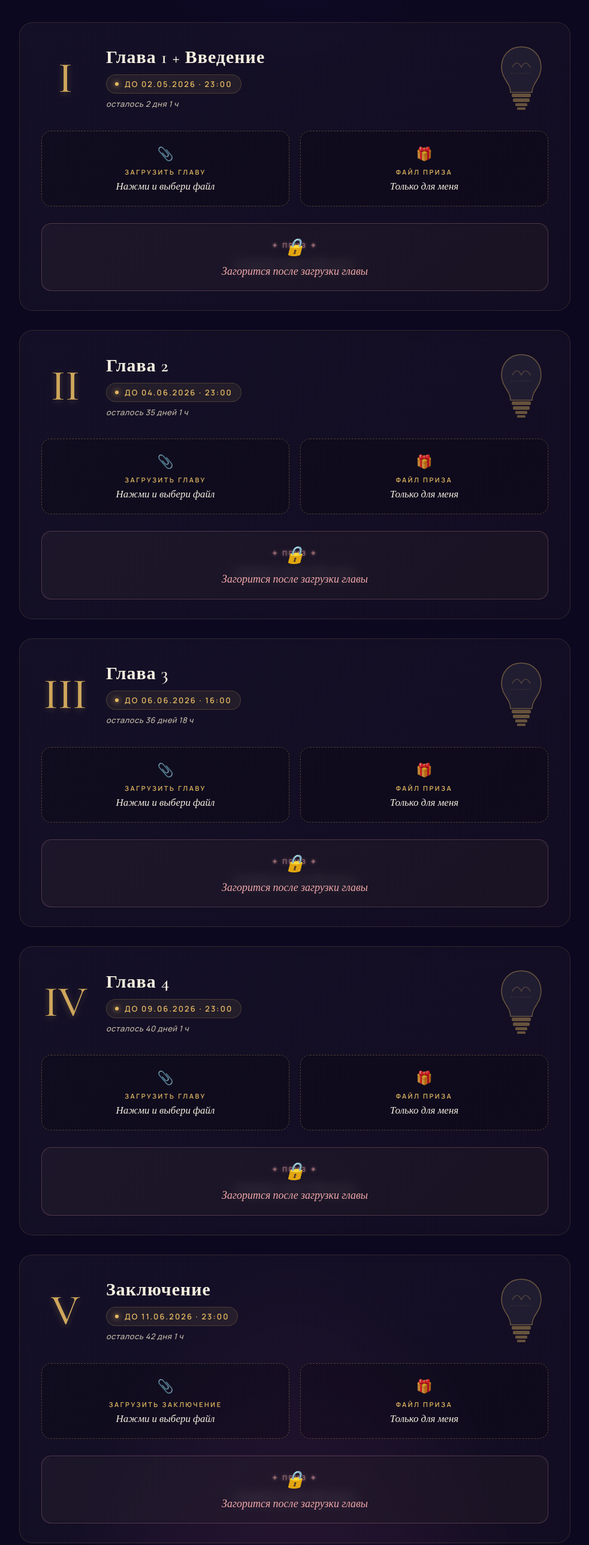
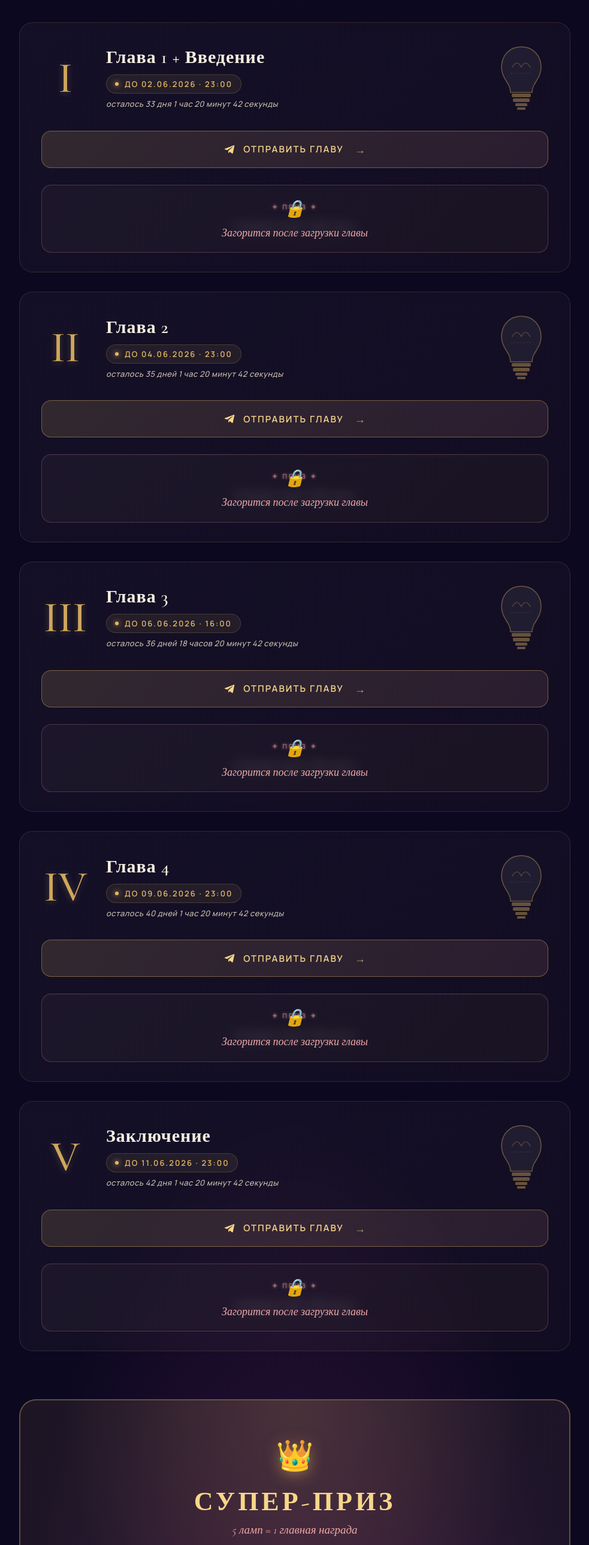
Before and after one commit to apirumoooov/champion, a plain HTML site: page index.html in a window 1280 px wide. Shown: the part 1504-4079 px from the top of the page at 60% size, without its empty margins (148-1131 px from the left). Drawn offline with nearby package versions, Linux system fonts and the light colour scheme.

Commit message:
Add files via upload

```diff
--- a/index.html
+++ b/index.html
@@ -3,6 +3,9 @@
 <head>
 <meta charset="UTF-8">
 <meta name="viewport" content="width=device-width, initial-scale=1.0">
+<meta http-equiv="Cache-Control" content="no-cache, no-store, must-revalidate">
+<meta http-equiv="Pragma" content="no-cache">
+<meta http-equiv="Expires" content="0">
 <title>Диплом Чемпионки</title>
 <link rel="preconnect" href="https://fonts.googleapis.com">
 <link rel="preconnect" href="https://fonts.gstatic.com" crossorigin>
@@ -370,66 +373,69 @@ body::before {
 }
 .lamp.lit + .lamp-hint, .lamp:hover ~ .lamp-hint { opacity: 0; }
 
-/* UPLOADS ====================== */
-.actions {
-  display: grid;
-  grid-template-columns: 1fr 1fr;
-  gap: 18px;
+/* TELEGRAM CTA ====================== */
+.send-cta {
+  display: flex;
+  align-items: center;
+  justify-content: center;
+  gap: 12px;
   margin-top: 28px;
-}
-
-.upload-box {
-  border: 1.5px dashed rgba(228,185,98,0.3);
+  padding: 18px 24px;
+  background: linear-gradient(135deg, rgba(228,185,98,0.15), rgba(240,168,168,0.10));
+  border: 1.5px solid rgba(228,185,98,0.4);
   border-radius: 16px;
-  padding: 22px 18px;
-  text-align: center;
-  transition: all 0.35s ease;
+  color: var(--gold-bright);
+  font-family: 'Manrope', sans-serif;
+  font-size: 15px;
+  font-weight: 600;
+  letter-spacing: 2px;
+  text-transform: uppercase;
+  text-decoration: none;
   cursor: pointer;
-  background: rgba(0,0,0,0.18);
+  transition: all 0.35s cubic-bezier(.2,.7,.3,1);
   position: relative;
   overflow: hidden;
 }
-.upload-box:hover {
+.send-cta:hover {
+  background: linear-gradient(135deg, rgba(228,185,98,0.25), rgba(240,168,168,0.18));
   border-color: var(--gold);
-  background: rgba(228,185,98,0.06);
   transform: translateY(-2px);
+  box-shadow: 0 12px 30px rgba(228,185,98,0.2);
 }
-.upload-box input[type="file"] { display: none; }
+.send-cta:active { transform: translateY(0); }
+.send-cta svg {
+  width: 22px;
+  height: 22px;
+  flex-shrink: 0;
+}
+.send-cta-arrow {
+  margin-left: 6px;
+  font-size: 18px;
+  transition: transform 0.3s;
+  opacity: 0.7;
+}
+.send-cta:hover .send-cta-arrow { transform: translateX(4px); opacity: 1; }
 
-.upload-icon {
-  font-size: 22px;
-  color: var(--gold);
-  margin-bottom: 8px;
-  opacity: 0.8;
-}
-.upload-label {
-  font-size: 11px;
-  color: var(--gold);
+.chapter.lit .send-cta { display: none; }
+
+/* статус-бейдж "принято" для зажжённых */
+.received-badge {
+  display: none;
+  align-items: center;
+  justify-content: center;
+  gap: 10px;
+  margin-top: 24px;
+  padding: 12px 18px;
+  background: rgba(228,185,98,0.10);
+  border: 1px solid rgba(228,185,98,0.3);
+  border-radius: 100px;
+  color: var(--gold-bright);
+  font-size: 12px;
+  font-weight: 600;
   letter-spacing: 2.5px;
   text-transform: uppercase;
-  font-weight: 600;
-  margin-bottom: 6px;
 }
-.upload-text {
-  font-family: 'Cormorant Garamond', serif;
-  font-size: 17px;
-  color: var(--cream);
-  font-style: italic;
-}
-.upload-box.uploaded {
-  border-style: solid;
-  border-color: var(--gold);
-  background: linear-gradient(135deg, rgba(228,185,98,0.12), rgba(240,168,168,0.08));
-}
-.upload-box.uploaded .upload-text {
-  color: var(--gold-bright);
-  font-style: normal;
-  font-weight: 500;
-  font-family: 'Manrope', sans-serif;
-  font-size: 13px;
-  word-break: break-word;
-}
-.upload-box.uploaded .upload-icon::before { content: '✓'; }
+.chapter.lit .received-badge { display: inline-flex; }
 
 /* PRIZE ====================== */
 .prize-section {
@@ -447,7 +453,7 @@ body::before {
   transition: all 0.6s ease;
   overflow: hidden;
 }
-.prize-section.locked {
+.chapter:not(.lit) .prize-section {
   background: linear-gradient(135deg, rgba(240,168,168,0.04), rgba(228,185,98,0.03));
 }
 .prize-label {
@@ -465,7 +471,7 @@ body::before {
   color: var(--cream);
   line-height: 1.5;
 }
-.prize-section.locked .prize-content {
+.chapter:not(.lit) .prize-content {
   filter: blur(10px);
   opacity: 0.35;
   user-select: none;
@@ -485,7 +491,7 @@ body::before {
   background: rgba(12,8,32,0.4);
   backdrop-filter: blur(2px);
 }
-.prize-section.locked .prize-lock-overlay { display: flex; }
+.chapter:not(.lit) .prize-lock-overlay { display: flex; }
 .prize-lock-icon {
   font-size: 28px;
   margin-bottom: 4px;
@@ -678,7 +684,8 @@ body::before {
     margin-top: 8px;
   }
   .lamp { width: 70px; height: 95px; }
-  .actions { grid-template-columns: 1fr; gap: 14px; margin-top: 22px; }
+  .actions { display: none; }
+  .send-cta { font-size: 13px; padding: 16px 18px; letter-spacing: 1.5px; margin-top: 22px; }
   .superprize { padding: 40px 24px; }
   .superprize h2 { font-size: 28px; letter-spacing: 3px; }
   .superprize .subtitle-sp { font-size: 16px; }
@@ -730,16 +737,16 @@ body::before {
   <section class="chapters">
 
     <!-- I -->
-    <article class="chapter" data-chapter="1" data-deadline="2026-05-02T23:00:00">
+    <article class="chapter" data-chapter="1" data-deadline="2026-06-02T23:00:00">
       <div class="chapter-head">
         <div class="roman">I</div>
         <div class="chapter-info">
           <h3>Глава 1 + Введение</h3>
-          <div class="deadline"><span class="deadline-dot"></span>До 02.05.2026 · 23:00</div>
+          <div class="deadline"><span class="deadline-dot"></span>До 02.06.2026 · 23:00</div>
           <div class="countdown" data-cd></div>
         </div>
         <div class="lamp-cell">
-          <div class="lamp" role="button" aria-label="Зажечь лампу">
+          <div class="lamp" aria-hidden="true">
             <svg viewBox="0 0 90 120">
               <path class="bulb-glass" d="M 45,8 C 24,8 12,24 12,42 C 12,55 19,63 24,72 C 26,76 27,80 27,84 L 63,84 C 63,80 64,76 66,72 C 71,63 78,55 78,42 C 78,24 66,8 45,8 Z"/>
               <path class="bulb-filament" d="M 30,42 Q 38,28 45,42 Q 52,28 60,42"/>
@@ -752,21 +759,13 @@ body::before {
           </div>
         </div>
       </div>
-      <div class="actions">
-        <label class="upload-box" data-up="chapter">
-          <input type="file" accept=".doc,.docx,.pdf,.txt,.rtf,.tex">
-          <div class="upload-icon">📎</div>
-          <div class="upload-label">Загрузить главу</div>
-          <div class="upload-text">Нажми и выбери файл</div>
-        </label>
-        <label class="upload-box" data-up="prize-file">
-          <input type="file">
-          <div class="upload-icon">🎁</div>
-          <div class="upload-label">Файл приза</div>
-          <div class="upload-text">Только для меня</div>
-        </label>
-      </div>
-      <div class="prize-section locked">
+      <a class="send-cta" href="https://t.me/apirumov" target="_blank" rel="noopener">
+        <svg viewBox="0 0 24 24" fill="currentColor"><path d="M9.78 18.65l.28-4.23 7.68-6.92c.34-.31-.07-.46-.52-.19L7.74 13.3 3.64 12c-.88-.25-.89-.86.2-1.3l15.97-6.16c.73-.33 1.43.18 1.15 1.3l-2.72 12.81c-.19.91-.74 1.13-1.5.71L12.6 16.3l-1.99 1.93c-.23.23-.42.42-.83.42z"/></svg>
+        <span>Отправить главу</span>
+        <span class="send-cta-arrow">→</span>
+      </a>
+      <div class="received-badge">✦ Глава принята ✦</div>
+      <div class="prize-section">
         <div class="prize-label">✦  Приз ✦</div>
         <div class="prize-content">
           <!-- ✏️ ПРИЗ ДЛЯ ГЛАВЫ I — отредактируй текст или вставь сюда что хочешь -->
@@ -789,7 +788,7 @@ body::before {
           <div class="countdown" data-cd></div>
         </div>
         <div class="lamp-cell">
-          <div class="lamp" role="button" aria-label="Зажечь лампу">
+          <div class="lamp" aria-hidden="true">
             <svg viewBox="0 0 90 120">
               <path class="bulb-glass" d="M 45,8 C 24,8 12,24 12,42 C 12,55 19,63 24,72 C 26,76 27,80 27,84 L 63,84 C 63,80 64,76 66,72 C 71,63 78,55 78,42 C 78,24 66,8 45,8 Z"/>
               <path class="bulb-filament" d="M 30,42 Q 38,28 45,42 Q 52,28 60,42"/>
@@ -802,21 +801,13 @@ body::before {
           </div>
         </div>
       </div>
-      <div class="actions">
-        <label class="upload-box" data-up="chapter">
-          <input type="file" accept=".doc,.docx,.pdf,.txt,.rtf,.tex">
-          <div class="upload-icon">📎</div>
-          <div class="upload-label">Загрузить главу</div>
-          <div class="upload-text">Нажми и выбери файл</div>
-        </label>
-        <label class="upload-box" data-up="prize-file">
-          <input type="file">
-          <div class="upload-icon">🎁</div>
-          <div class="upload-label">Файл приза</div>
-          <div class="upload-text">Только для меня</div>
-        </label>
-      </div>
-      <div class="prize-section locked">
+      <a class="send-cta" href="https://t.me/apirumov" target="_blank" rel="noopener">
+        <svg viewBox="0 0 24 24" fill="currentColor"><path d="M9.78 18.65l.28-4.23 7.68-6.92c.34-.31-.07-.46-.52-.19L7.74 13.3 3.64 12c-.88-.25-.89-.86.2-1.3l15.97-6.16c.73-.33 1.43.18 1.15 1.3l-2.72 12.81c-.19.91-.74 1.13-1.5.71L12.6 16.3l-1.99 1.93c-.23.23-.42.42-.83.42z"/></svg>
+        <span>Отправить главу</span>
+        <span class="send-cta-arrow">→</span>
+      </a>
+      <div class="received-badge">✦ Глава принята ✦</div>
+      <div class="prize-section">
         <div class="prize-label">✦ Приз ✦</div>
         <div class="prize-content">
           <!-- ✏️ ПРИЗ ДЛЯ ГЛАВЫ II — отредактируй -->
@@ -839,7 +830,7 @@ body::before {
           <div class="countdown" data-cd></div>
         </div>
         <div class="lamp-cell">
-          <div class="lamp" role="button" aria-label="Зажечь лампу">
+          <div class="lamp" aria-hidden="true">
             <svg viewBox="0 0 90 120">
               <path class="bulb-glass" d="M 45,8 C 24,8 12,24 12,42 C 12,55 19,63 24,72 C 26,76 27,80 27,84 L 63,84 C 63,80 64,76 66,72 C 71,63 78,55 78,42 C 78,24 66,8 45,8 Z"/>
               <path class="bulb-filament" d="M 30,42 Q 38,28 45,42 Q 52,28 60,42"/>
@@ -852,21 +843,13 @@ body::before {
           </div>
         </div>
       </div>
-      <div class="actions">
-        <label class="upload-box" data-up="chapter">
-          <input type="file" accept=".doc,.docx,.pdf,.txt,.rtf,.tex">
-          <div class="upload-icon">📎</div>
-          <div class="upload-label">Загрузить главу</div>
-          <div class="upload-text">Нажми и выбери файл</div>
-        </label>
-        <label class="upload-box" data-up="prize-file">
-          <input type="file">
-          <div class="upload-icon">🎁</div>
-          <div class="upload-label">Файл приза</div>
-          <div class="upload-text">Только для меня</div>
-        </label>
-      </div>
-      <div class="prize-section locked">
+      <a class="send-cta" href="https://t.me/apirumov" target="_blank" rel="noopener">
+        <svg viewBox="0 0 24 24" fill="currentColor"><path d="M9.78 18.65l.28-4.23 7.68-6.92c.34-.31-.07-.46-.52-.19L7.74 13.3 3.64 12c-.88-.25-.89-.86.2-1.3l15.97-6.16c.73-.33 1.43.18 1.15 1.3l-2.72 12.81c-.19.91-.74 1.13-1.5.71L12.6 16.3l-1.99 1.93c-.23.23-.42.42-.83.42z"/></svg>
+        <span>Отправить главу</span>
+        <span class="send-cta-arrow">→</span>
+      </a>
+      <div class="received-badge">✦ Глава принята ✦</div>
+      <div class="prize-section">
         <div class="prize-label">✦ Приз ✦</div>
         <div class="prize-content">
           <!-- ✏️ ПРИЗ ДЛЯ ГЛАВЫ III — отредактируй -->
@@ -889,7 +872,7 @@ body::before {
           <div class="countdown" data-cd></div>
         </div>
         <div class="lamp-cell">
-          <div class="lamp" role="button" aria-label="Зажечь лампу">
+          <div class="lamp" aria-hidden="true">
             <svg viewBox="0 0 90 120">
               <path class="bulb-glass" d="M 45,8 C 24,8 12,24 12,42 C 12,55 19,63 24,72 C 26,76 27,80 27,84 L 63,84 C 63,80 64,76 66,72 C 71,63 78,55 78,42 C 78,24 66,8 45,8 Z"/>
               <path class="bulb-filament" d="M 30,42 Q 38,28 45,42 Q 52,28 60,42"/>
@@ -902,21 +885,13 @@ body::before {
           </div>
         </div>
       </div>
-      <div class="actions">
-        <label class="upload-box" data-up="chapter">
-          <input type="file" accept=".doc,.docx,.pdf,.txt,.rtf,.tex">
-          <div class="upload-icon">📎</div>
-          <div class="upload-label">Загрузить главу</div>
-          <div class="upload-text">Нажми и выбери файл</div>
-        </label>
-        <label class="upload-box" data-up="prize-file">
-          <input type="file">
-          <div class="upload-icon">🎁</div>
-          <div class="upload-label">Файл приза</div>
-          <div class="upload-text">Только для меня</div>
-        </label>
-      </div>
-      <div class="prize-section locked">
+      <a class="send-cta" href="https://t.me/apirumov" target="_blank" rel="noopener">
+        <svg viewBox="0 0 24 24" fill="currentColor"><path d="M9.78 18.65l.28-4.23 7.68-6.92c.34-.31-.07-.46-.52-.19L7.74 13.3 3.64 12c-.88-.25-.89-.86.2-1.3l15.97-6.16c.73-.33 1.43.18 1.15 1.3l-2.72 12.81c-.19.91-.74 1.13-1.5.71L12.6 16.3l-1.99 1.93c-.23.23-.42.42-.83.42z"/></svg>
+        <span>Отправить главу</span>
+        <span class="send-cta-arrow">→</span>
+      </a>
+      <div class="received-badge">✦ Глава принята ✦</div>
+      <div class="prize-section">
         <div class="prize-label">✦ Приз ✦</div>
         <div class="prize-content">
           <!-- ✏️ ПРИЗ ДЛЯ ГЛАВЫ IV — отредактируй -->
@@ -939,7 +914,7 @@ body::before {
           <div class="countdown" data-cd></div>
         </div>
         <div class="lamp-cell">
-          <div class="lamp" role="button" aria-label="Зажечь лампу">
+          <div class="lamp" aria-hidden="true">
             <svg viewBox="0 0 90 120">
               <path class="bulb-glass" d="M 45,8 C 24,8 12,24 12,42 C 12,55 19,63 24,72 C 26,76 27,80 27,84 L 63,84 C 63,80 64,76 66,72 C 71,63 78,55 78,42 C 78,24 66,8 45,8 Z"/>
               <path class="bulb-filament" d="M 30,42 Q 38,28 45,42 Q 52,28 60,42"/>
@@ -952,21 +927,13 @@ body::before {
           </div>
         </div>
       </div>
-      <div class="actions">
-        <label class="upload-box" data-up="chapter">
-          <input type="file" accept=".doc,.docx,.pdf,.txt,.rtf,.tex">
-          <div class="upload-icon">📎</div>
-          <div class="upload-label">Загрузить заключение</div>
-          <div class="upload-text">Нажми и выбери файл</div>
-        </label>
-        <label class="upload-box" data-up="prize-file">
-          <input type="file">
-          <div class="upload-icon">🎁</div>
-          <div class="upload-label">Файл приза</div>
-          <div class="upload-text">Только для меня</div>
-        </label>
-      </div>
-      <div class="prize-section locked">
+      <a class="send-cta" href="https://t.me/apirumov" target="_blank" rel="noopener">
+        <svg viewBox="0 0 24 24" fill="currentColor"><path d="M9.78 18.65l.28-4.23 7.68-6.92c.34-.31-.07-.46-.52-.19L7.74 13.3 3.64 12c-.88-.25-.89-.86.2-1.3l15.97-6.16c.73-.33 1.43.18 1.15 1.3l-2.72 12.81c-.19.91-.74 1.13-1.5.71L12.6 16.3l-1.99 1.93c-.23.23-.42.42-.83.42z"/></svg>
+        <span>Отправить главу</span>
+        <span class="send-cta-arrow">→</span>
+      </a>
+      <div class="received-badge">✦ Глава принята ✦</div>
+      <div class="prize-section">
         <div class="prize-label">✦ Приз ✦</div>
         <div class="prize-content">
           <!-- ✏️ ПРИЗ ДЛЯ ЗАКЛЮЧЕНИЯ — отредактируй -->
@@ -1016,65 +983,61 @@ body::before {
 </div>
 
 <script>
-// ============== СОСТОЯНИЕ ==============
+// ╔══════════════════════════════════════════════════════════════════╗
+// ║                                                                  ║
+// ║   ✏️   Р Е Д А К Т И Р У Й   Т О Л Ь К О   Б Л О К   Н И Ж Е    ║
+// ║                                                                  ║
+// ║   Чтобы ЗАЖЕЧЬ лампу — поставь lit: true                        ║
+// ║   Чтобы ВПИСАТЬ ПРИЗ — замени строку prize: "..."                ║
+// ║   В prize можно использовать HTML:                               ║
+// ║      <br>           — перенос строки                             ║
+// ║      <b>текст</b>   — жирный                                     ║
+// ║      <i>текст</i>   — курсив                                     ║
+// ║      <img src="ИМЯ_ФАЙЛА.jpg" style="max-width:100%">             ║
+// ║      <a href="ССЫЛКА">текст</a>                                  ║
+// ║                                                                  ║
+// ╚══════════════════════════════════════════════════════════════════╝
+
+const STATE = {
+  chapters: [
+    { lit: false, prize: "Сюрприз ждёт тебя здесь" },  // I — Глава 1 + Введение
+    { lit: false, prize: "Сюрприз ждёт тебя здесь" },  // II — Глава 2
+    { lit: false, prize: "Сюрприз ждёт тебя здесь" },  // III — Глава 3
+    { lit: false, prize: "Сюрприз ждёт тебя здесь" },  // IV — Глава 4
+    { lit: false, prize: "Сюрприз ждёт тебя здесь" },  // V — Заключение
+  ],
+  superprize: 'Здесь то, ради чего всё затевалось<br><span style="font-size: 17px; color: var(--cream-dim);">— и об этом ты узнаешь, только пройдя все испытания —</span>'
+};
+
+// ════════════════════════════════════════════════════════════════════
+// Ниже — служебный код, его трогать не нужно
+// ════════════════════════════════════════════════════════════════════
+
 const totalChapters = 5;
 
-function lit() {
-  return document.querySelectorAll('.chapter.lit').length;
-}
+function applyState() {
+  const chapters = document.querySelectorAll('.chapter');
+  chapters.forEach((ch, i) => {
+    const cfg = STATE.chapters[i];
+    if (!cfg) return;
+    ch.classList.toggle('lit', !!cfg.lit);
+    ch.querySelector('.lamp').classList.toggle('lit', !!cfg.lit);
+    ch.querySelector('.prize-content').innerHTML = cfg.prize;
+  });
 
-function refreshSuperprize() {
-  const n = lit();
-  document.getElementById('lit-count').textContent = n;
-  const minis = document.querySelectorAll('#progress .mini-lamp');
-  minis.forEach((m, i) => m.classList.toggle('lit', i < n));
+  // супер-приз
+  const litCount = STATE.chapters.filter(c => c.lit).length;
+  document.getElementById('lit-count').textContent = litCount;
+  document.querySelectorAll('#progress .mini-lamp').forEach((m, i) => {
+    m.classList.toggle('lit', i < litCount);
+  });
   const sp = document.querySelector('.superprize');
-  const wasUnlocked = sp.classList.contains('unlocked');
-  if (n === totalChapters) {
+  document.querySelector('.superprize-content').innerHTML = STATE.superprize;
+  if (litCount === totalChapters) {
     sp.classList.add('unlocked');
-    if (!wasUnlocked) celebrate();
-  } else {
-    sp.classList.remove('unlocked');
+    setTimeout(celebrate, 400);
   }
 }
-
-// ============== ЛАМПЫ ==============
-document.querySelectorAll('.chapter').forEach(ch => {
-  const lamp = ch.querySelector('.lamp');
-  const prize = ch.querySelector('.prize-section');
-
-  lamp.addEventListener('click', () => {
-    const isLit = ch.classList.toggle('lit');
-    lamp.classList.toggle('lit', isLit);
-    prize.classList.toggle('locked', !isLit);
-    refreshSuperprize();
-  });
-});
-
-// ============== ЗАГРУЗКА ФАЙЛОВ ==============
-document.querySelectorAll('.upload-box').forEach(box => {
-  const input = box.querySelector('input[type="file"]');
-  const text = box.querySelector('.upload-text');
-  const role = box.dataset.up;
-
-  input.addEventListener('change', e => {
-    const file = e.target.files[0];
-    if (!file) return;
-    box.classList.add('uploaded');
-    text.textContent = file.name;
-
-    // загрузка главы автоматически зажигает лампу
-    if (role === 'chapter') {
-      const ch = box.closest('.chapter');
-      const lamp = ch.querySelector('.lamp');
-      const prize = ch.querySelector('.prize-section');
-      ch.classList.add('lit');
-      lamp.classList.add('lit');
-      prize.classList.remove('locked');
-      refreshSuperprize();
-    }
-  });
-});
 
 // ============== СЧЁТЧИКИ ВРЕМЕНИ ==============
 function updateCountdowns() {
@@ -1091,16 +1054,18 @@ function updateCountdowns() {
       return;
     }
 
-    const days = Math.floor(diff / 86400000);
+    const days  = Math.floor(diff / 86400000);
     const hours = Math.floor((diff % 86400000) / 3600000);
     const mins  = Math.floor((diff % 3600000) / 60000);
+    const secs  = Math.floor((diff % 60000) / 1000);
 
-    let txt = 'осталось ';
-    if (days > 0) txt += `${days} ${plural(days, ['день','дня','дней'])}`;
-    if (days > 0 && hours > 0) txt += ` ${hours} ч`;
-    if (days === 0) txt += `${hours} ч ${mins} мин`;
+    const parts = [];
+    if (days > 0)  parts.push(`${days} ${plural(days,  ['день','дня','дней'])}`);
+    if (days > 0 || hours > 0) parts.push(`${hours} ${plural(hours, ['час','часа','часов'])}`);
+    parts.push(`${mins} ${plural(mins, ['минута','минуты','минут'])}`);
+    parts.push(`${secs} ${plural(secs, ['секунда','секунды','секунд'])}`);
 
-    cd.textContent = txt;
+    cd.textContent = 'осталось ' + parts.join(' ');
     cd.classList.toggle('urgent', diff < 86400000 * 2);
     cd.classList.remove('passed');
   });
@@ -1115,13 +1080,10 @@ function plural(n, forms) {
   return forms[2];
 }
 
-updateCountdowns();
-setInterval(updateCountdowns, 30000);
-
 // ============== КОНФЕТТИ ==============
 function celebrate() {
   const colors = ['#e4b962', '#f7d68a', '#f0a8a8', '#f6efe0', '#c97474'];
-  const n = 80;
+  const n = 100;
   for (let i = 0; i < n; i++) {
     const c = document.createElement('div');
     c.className = 'confetti go';
@@ -1135,6 +1097,11 @@ function celebrate() {
     setTimeout(() => c.remove(), 6000);
   }
 }
+
+// ============== ЗАПУСК ==============
+applyState();
+updateCountdowns();
+setInterval(updateCountdowns, 1000);
 </script>
 
 </body>
```
